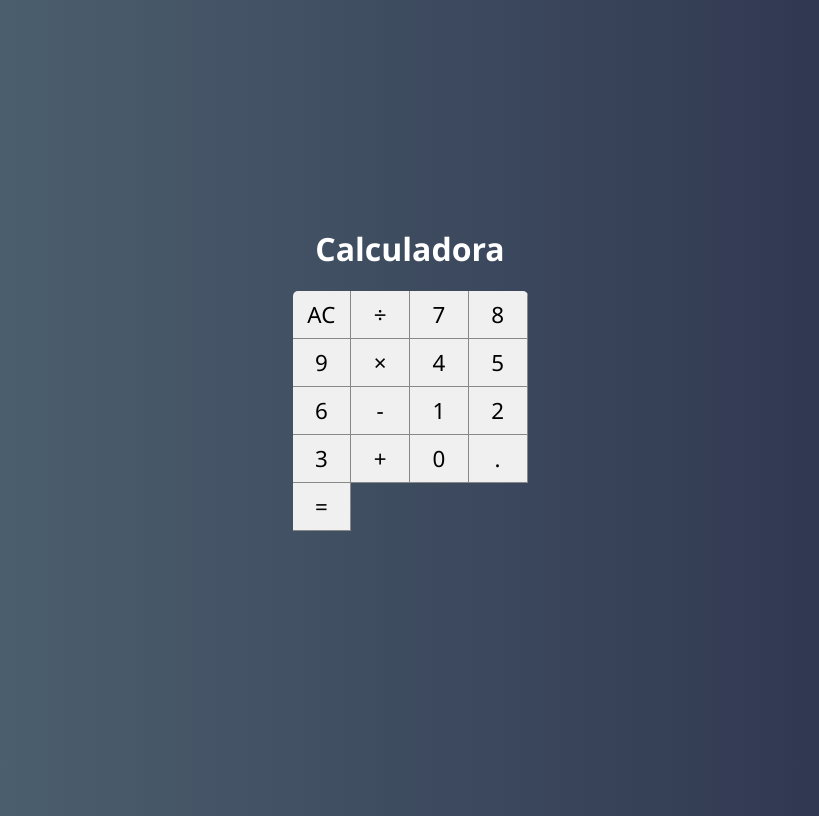
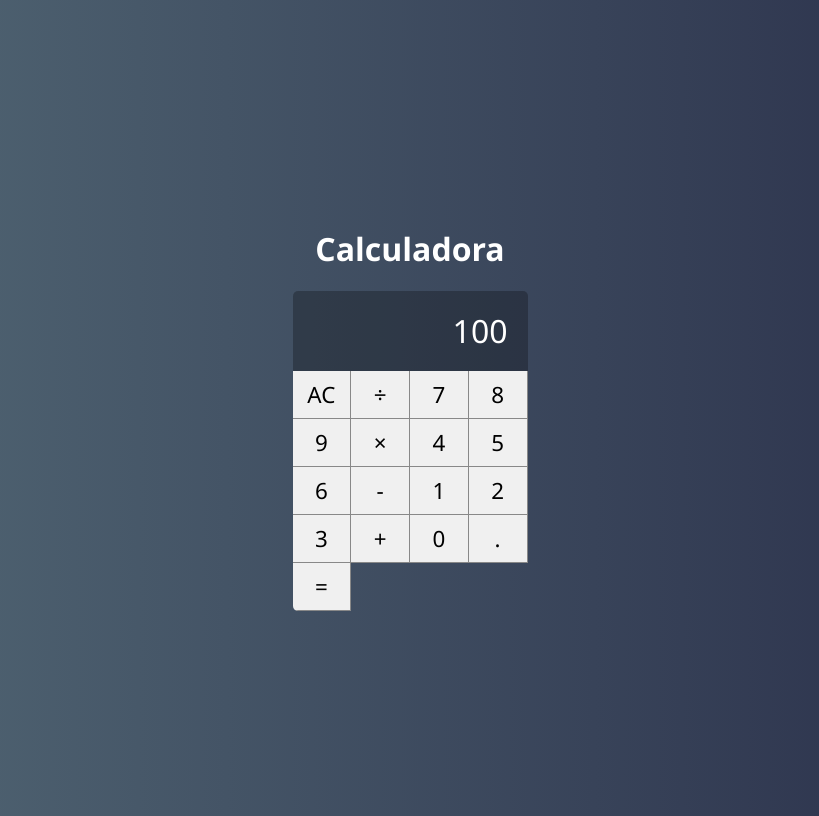
Before and after one commit to WagnerGeroldi/CALCULADORA-REACT, a React (Create React App) app: page / in a window 1280 px wide. Shown: the whole page, without its empty margins (230-1049 px from the left). Built offline with nearby package versions, Linux system fonts and the light colour scheme.

Commit message:
criando display

```diff
--- a/src/components/Button.jsx
+++ b/src/components/Button.jsx
@@ -2,4 +2,4 @@
 import './Button.css'
 
 export default props =>
-<button className='button'>{props.label}</button>
+    <button className='button'>{props.label}</button>
--- /dev/null
+++ b/src/components/Display.css
@@ -0,0 +1,12 @@
+.display {
+    grid-column: span 4;
+    background: #0004;
+
+    display: flex;
+    justify-content: flex-end;
+    align-items: center;
+    padding: 20px;
+    font-size: 2rem;
+    overflow: hidden;
+
+}
--- /dev/null
+++ b/src/components/Display.jsx
@@ -0,0 +1,6 @@
+import React from 'react'
+
+import './Display.css'
+
+export default props =>
+<div className="display">{props.value}</div>
--- a/src/index.js
+++ b/src/index.js
@@ -7,9 +7,9 @@
 ReactDOM.render(
   <div>
     <h1>Calculadora</h1>
-  <Calculator />
+    <Calculator />
   </div>
-  ,  document.getElementById('root')
+  , document.getElementById('root')
 );
 
 
--- a/src/main/Calculator.css
+++ b/src/main/Calculator.css
@@ -6,8 +6,7 @@
 
     display: grid;
     grid-template-columns: repeat(4, 25%); /* ou 1fr 1fr 1fr 1fr */
-    grid-template-rows: repeat(5, 48px);
-
+    grid-template-rows: 1fr repeat(5, 48px);
 
 
 }
--- a/src/main/Calculator.jsx
+++ b/src/main/Calculator.jsx
@@ -2,28 +2,30 @@
 import './Calculator.css';
 
 import Button from '../components/Button'
+import Display from '../components/Display'
 
 export default class Calculator extends Component {
     render() {
         return (
             <div className="calculator">
-                <Button label="AC"/>
-                <Button label="&divide;"/>
-                <Button label="7"/>
-                <Button label="8"/>
-                <Button label="9"/>
-                <Button label="&#215;"/>
-                <Button label="4"/>
-                <Button label="5"/>
-                <Button label="6"/>
-                <Button label="-"/>
-                <Button label="1"/>
-                <Button label="2"/>
-                <Button label="3"/>
-                <Button label="+"/>
-                <Button label="0"/>
-                <Button label="."/>
-                <Button label="="/>
+                <Display value={100} />
+                <Button label="AC" />
+                <Button label="&divide;" />
+                <Button label="7" />
+                <Button label="8" />
+                <Button label="9" />
+                <Button label="&#215;" />
+                <Button label="4" />
+                <Button label="5" />
+                <Button label="6" />
+                <Button label="-" />
+                <Button label="1" />
+                <Button label="2" />
+                <Button label="3" />
+                <Button label="+" />
+                <Button label="0" />
+                <Button label="." />
+                <Button label="=" />
 
 
             </div>
```
